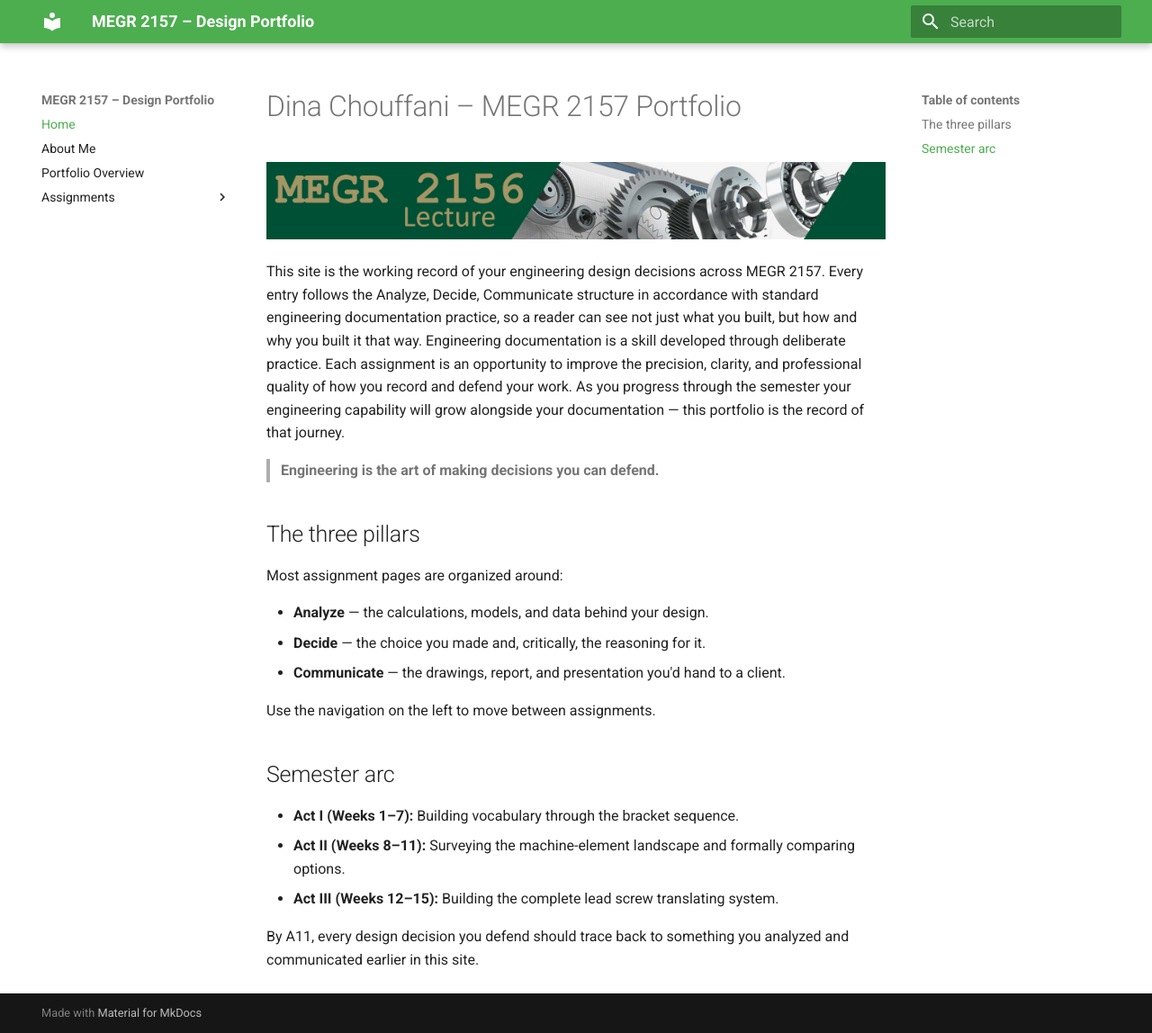
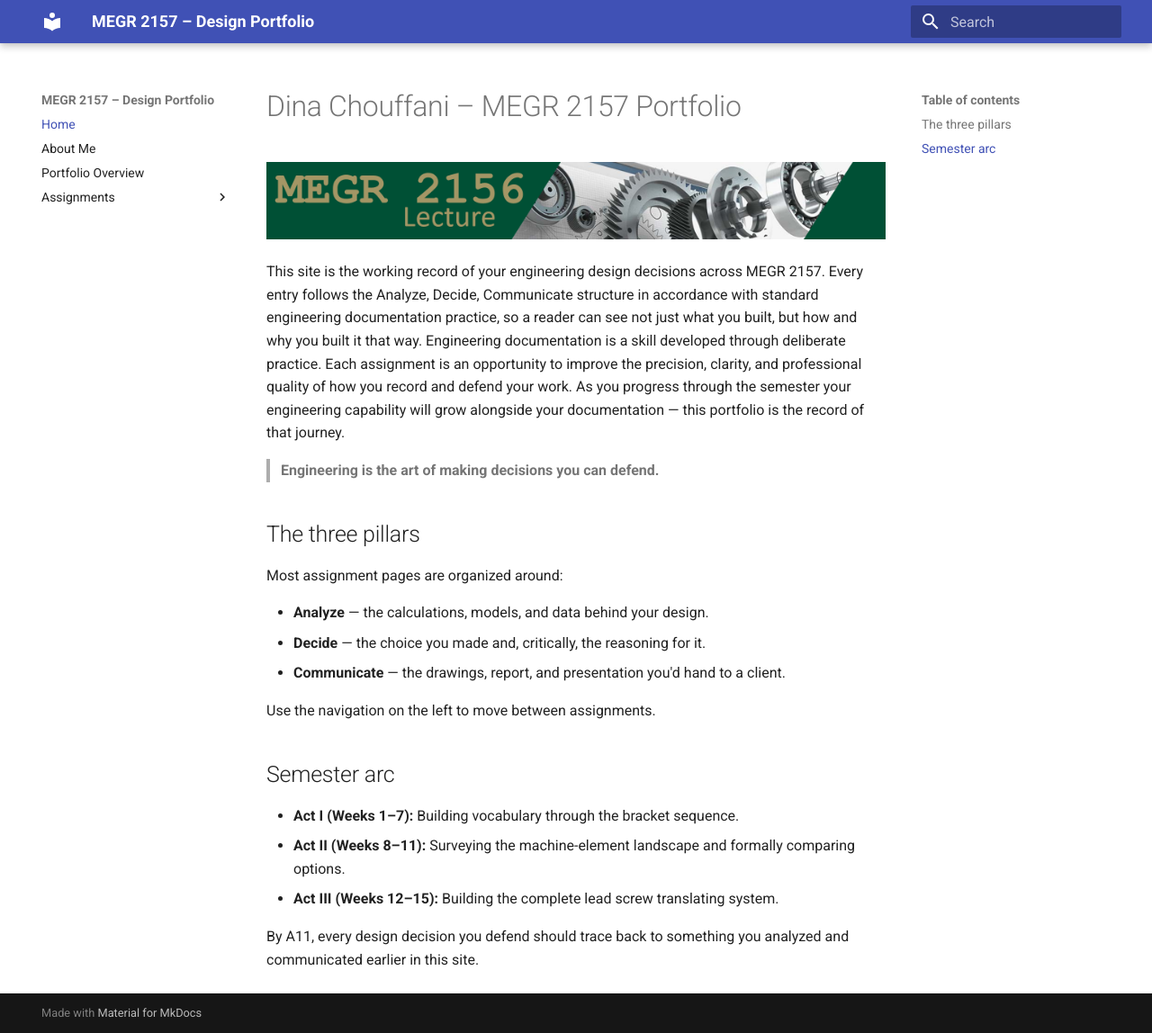
Before and after one commit to dchouffani/megr2156-portfolio, an MkDocs documentation site: the page built from docs/index.md, in a window 1280 px wide and 1148 px high. Shown: the whole window at 90% size. Built offline with MkDocs 1.6.1 and Material for MkDocs 9.7.7, drawn with Linux system fonts in a browser that asks for light colours.

Commit message:
Change primary color from green to dark blue

```diff
--- a/mkdocs.yml
+++ b/mkdocs.yml
@@ -4,7 +4,7 @@ site_description: Design portfolio documentation, built with the Analyze / Decid
 theme:
   name: material
   palette:
-    primary: green
+    primary: Dark blue
   features:
     - navigation.instant
     - navigation.tracking
```
